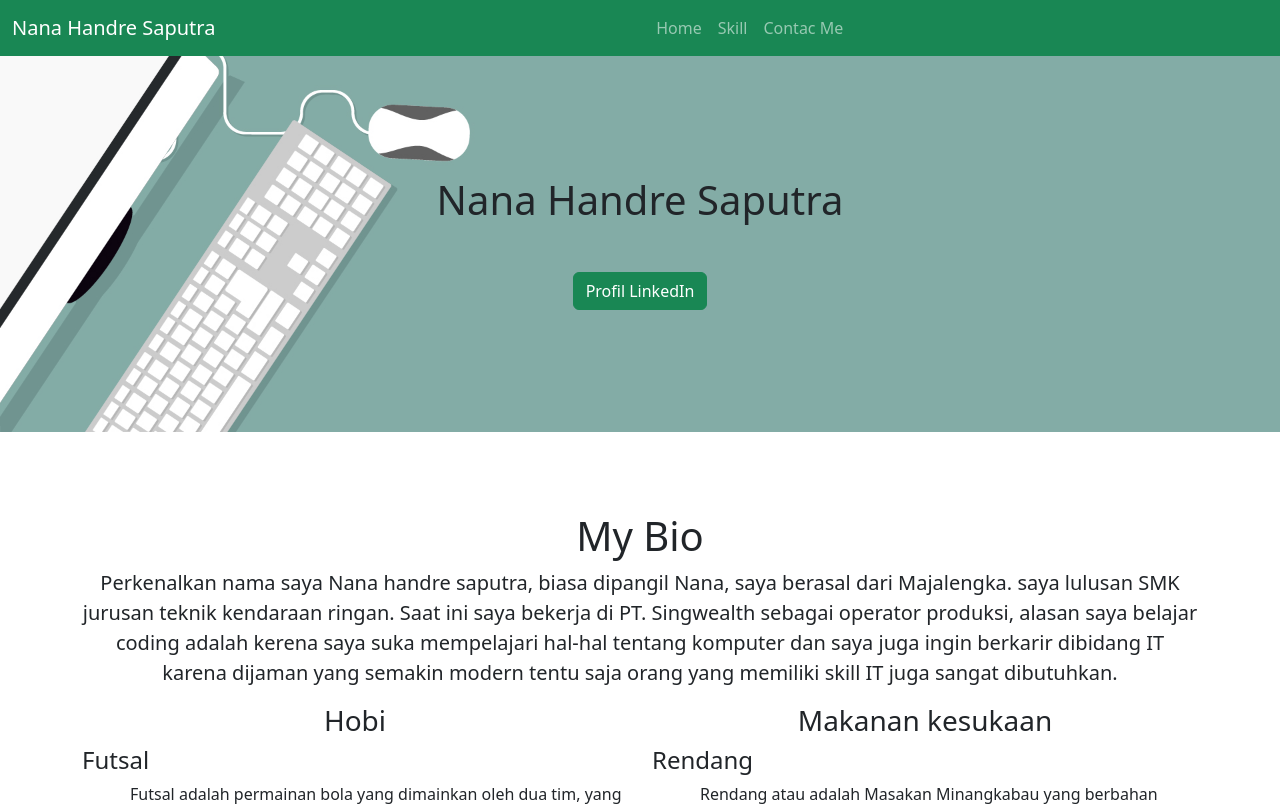
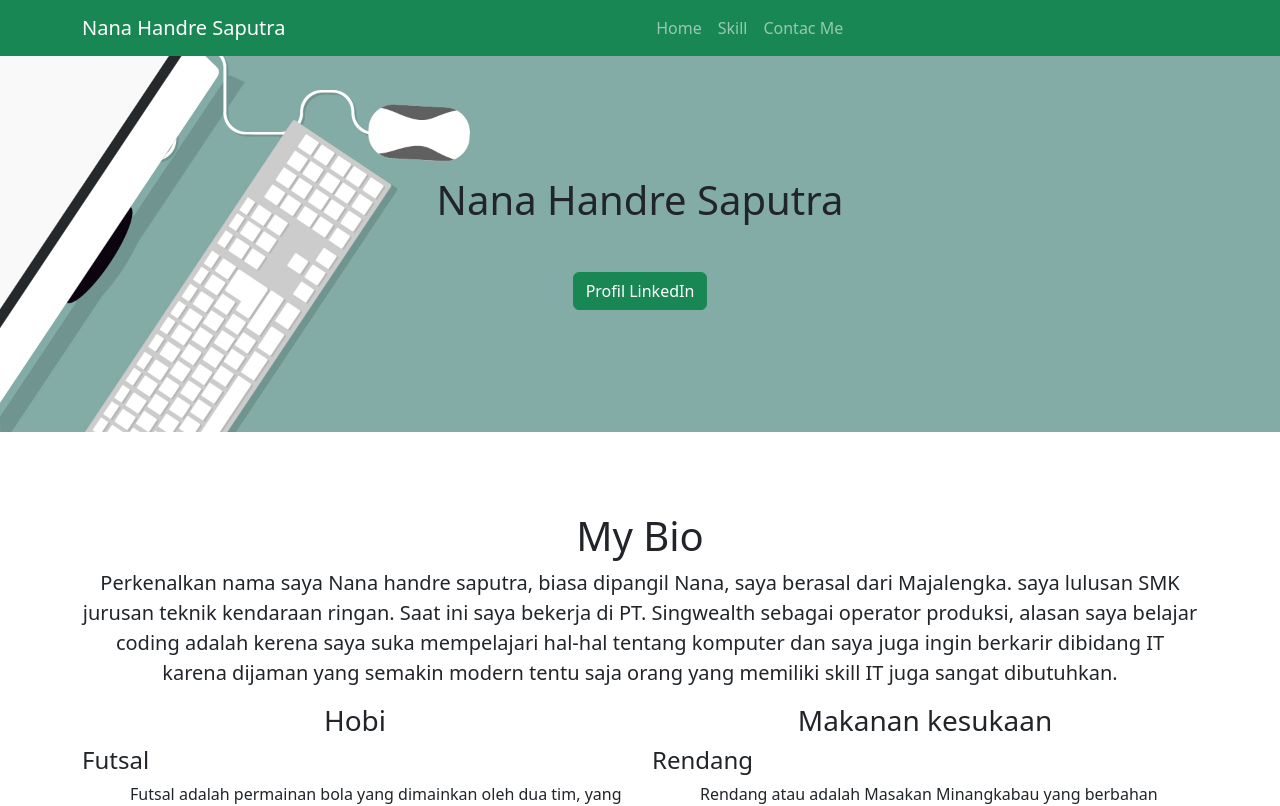
Before and after one commit to Nanahandresaputra/reactjs-styling, a React (Create React App) app: page / in a window 1280 px wide. Shown: the top 806 px of the page. Built offline with nearby package versions, Linux system fonts and the light colour scheme.

Commit message:
modif navbar

```diff
--- a/src/Styling/MyBio/index.jsx
+++ b/src/Styling/MyBio/index.jsx
@@ -15,7 +15,7 @@ class Navigation extends React.Component {
         {/* navbar */}
 
         <Navbar bg="success" variant="dark" fixed="top" expand="lg">
-          <Container fluid>
+          <Container>
             <Navbar.Brand href="#">Nana Handre Saputra</Navbar.Brand>
             <Navbar.Toggle aria-controls="navbarScroll" />
             <Navbar.Collapse id="navbarScroll">
```
